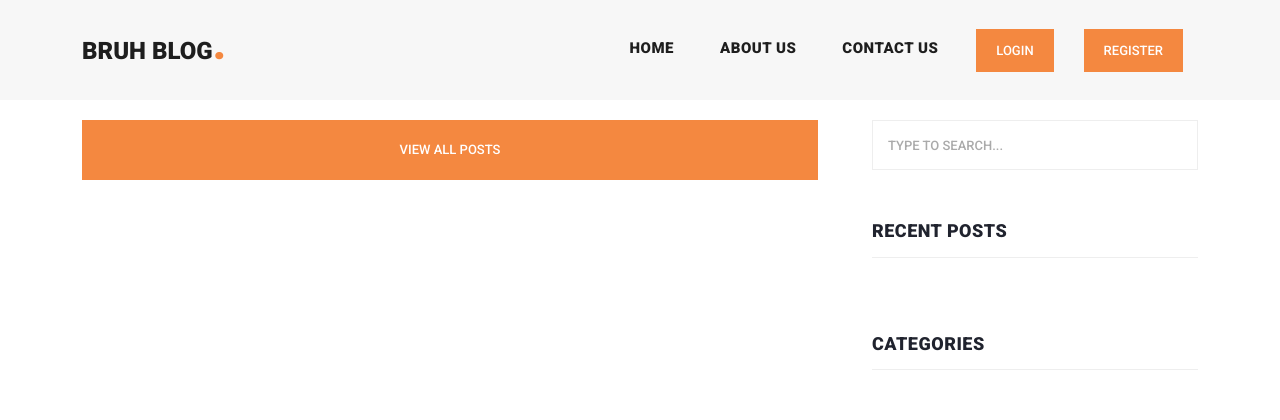
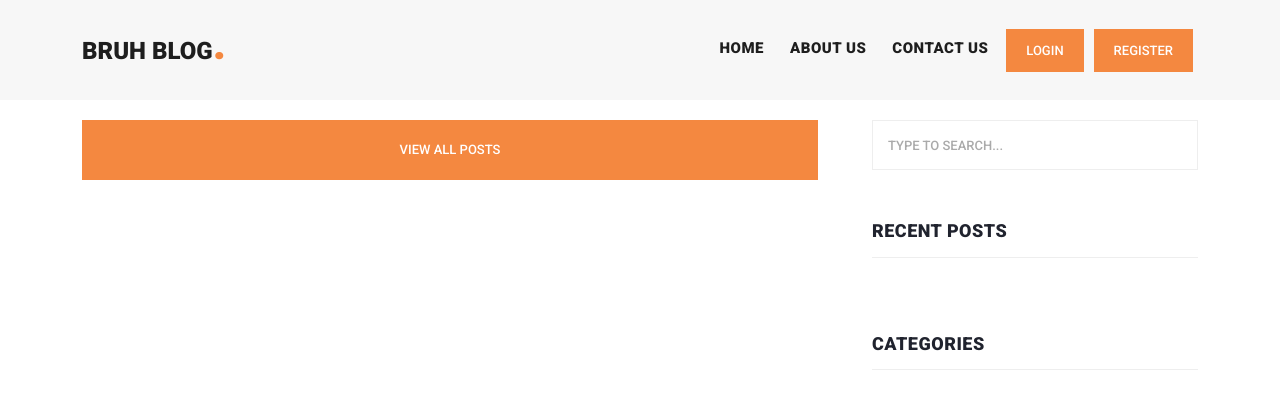
Before and after one commit to graceyudhaaa/blog, a Flask app: template blog/app/templates/home.html in a window 1280 px wide. Shown: the top 420 px of the page. Run offline with Flask 2, Linux system fonts and the light colour scheme; the template is opened without the code that fills it, so the values that code supplies are empty.

Commit message:
fix navbar margin

```diff
--- a/blog/app/static/css/templatemo-stand-blog.css
+++ b/blog/app/static/css/templatemo-stand-blog.css
@@ -252,7 +252,7 @@ header .navbar {
 	text-align: center;
 }
 .navbar .navbar-nav .nav-item {
-	margin: 0px 15px;
+	margin: 0px 5px;
 }
 .navbar .navbar-nav a.nav-link {
 	text-transform: capitalize;
```
